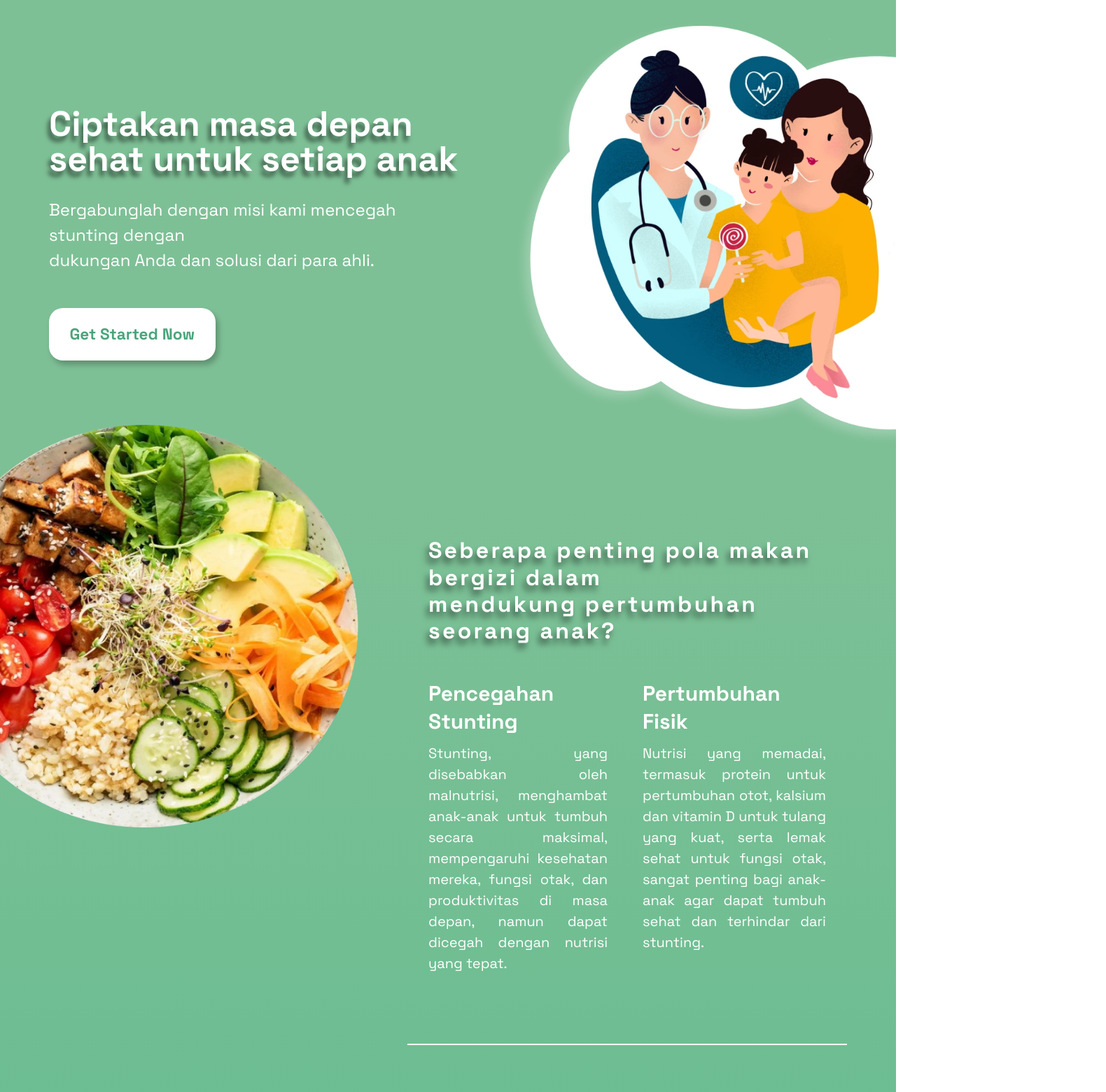
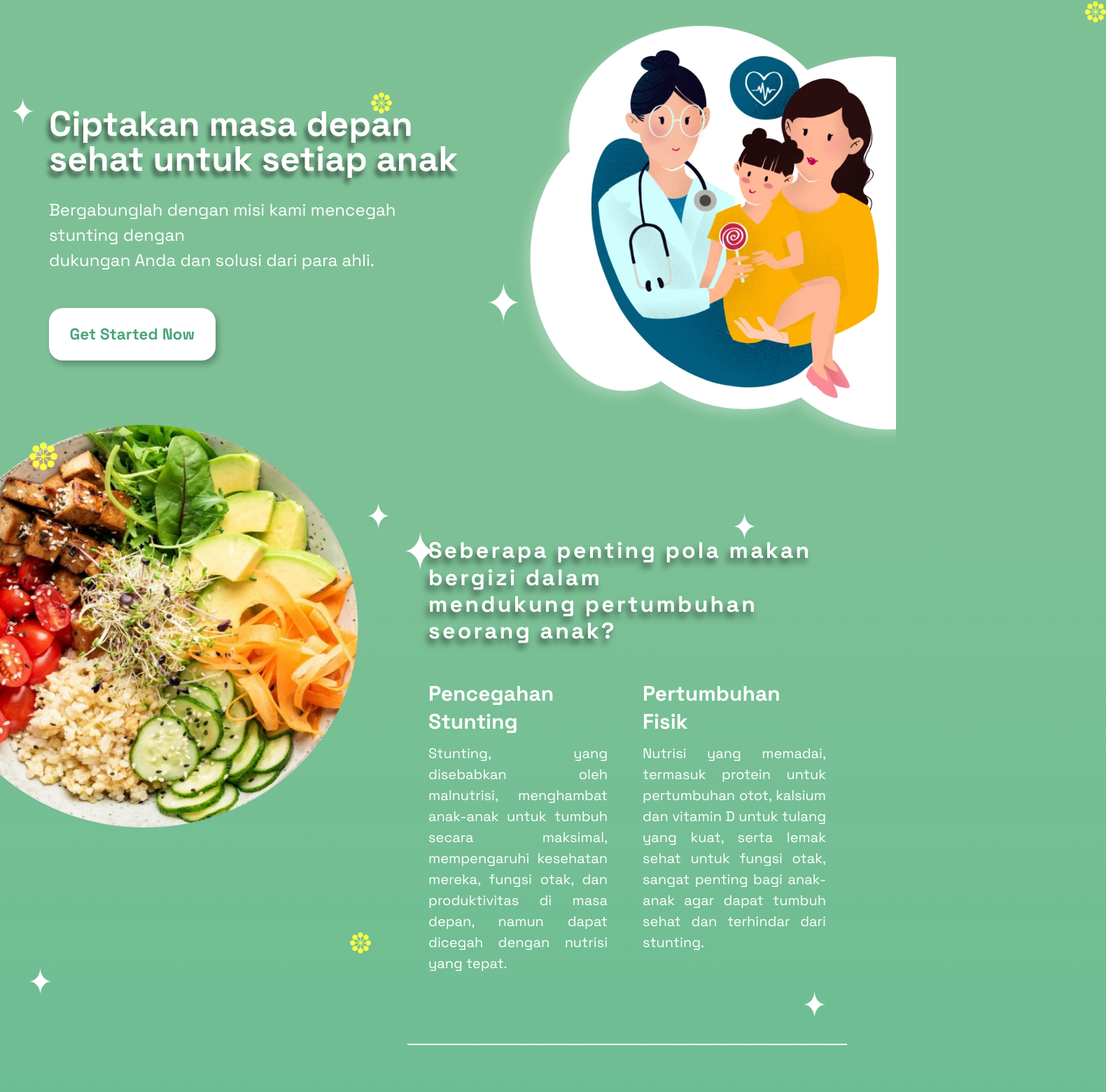
Before and after one commit to fajri-farid/GiziTa-Frontend, a React app: page / in a window 1280 px wide. Shown: the part 118-1678 px from the top of the page at 70% size, 1580 px wide, since content can reach past the window. Built offline with nearby package versions, Linux system fonts and the light colour scheme; the HTML template or start-up script is replaced by a standard one.

Commit message:
style: attribute done

```diff
--- a/src/pages/Home.jsx
+++ b/src/pages/Home.jsx
@@ -3,6 +3,159 @@ import "../styles/home.css";
 const Home = () => {
   return (
     <div>
+      {/* hiasan */}
+      <img
+        src="src/assets/Home/Union.svg"
+        alt="Hiasan"
+        className="absolute"
+        style={{
+          top: "250px",
+          left: "530px",
+          width: "30px",
+          zIndex: 10,
+        }}
+      />
+
+      <img
+        src="src/assets/Home/Union.svg"
+        alt="Hiasan"
+        className="absolute"
+        style={{
+          top: "120px",
+          left: "1550px",
+          width: "30px",
+          zIndex: 10,
+        }}
+      />
+
+      <img
+        src="src/assets/Home/Subtract.svg"
+        alt="Hiasan"
+        className="absolute"
+        style={{
+          top: "257px",
+          left: "17px",
+          width: "32px",
+          height: "40px",
+          zIndex: 10,
+        }}
+      />
+
+      <img
+        src="src/assets/Home/Subtract.svg"
+        alt="Hiasan"
+        className="absolute"
+        style={{
+          top: "520px",
+          left: "696px",
+          width: "48px",
+          height: "60px",
+          zIndex: 10,
+        }}
+      />
+
+      <img
+        src="src/assets/Home/Union.svg"
+        alt="Hiasan"
+        className="absolute"
+        style={{
+          top: "750px",
+          left: "42px",
+          width: "40px",
+          zIndex: 10,
+        }}
+      />
+
+      <img
+        src="src/assets/Home/Subtract.svg"
+        alt="Hiasan"
+        className="absolute"
+        style={{
+          top: "835px",
+          left: "525px",
+          width: "32px",
+          height: "40px",
+          zIndex: 10,
+        }}
+      />
+
+      <img
+        src="src/assets/Home/Subtract.svg"
+        alt="Hiasan"
+        className="absolute"
+        style={{
+          top: "875px",
+          left: "577px",
+          width: "48px",
+          height: "60px",
+          zIndex: 10,
+        }}
+      />
+
+      <img
+        src="src/assets/Home/Subtract.svg"
+        alt="Hiasan"
+        className="absolute"
+        style={{
+          top: "850px",
+          right: "200px",
+          width: "32px",
+          height: "40px",
+          zIndex: 10,
+        }}
+      />
+
+      <img
+        src="src/assets/Home/Union.svg"
+        alt="Hiasan"
+        className="absolute"
+        style={{
+          top: "1450px",
+          left: "500px",
+          width: "30px",
+          zIndex: 10,
+        }}
+      />
+
+      <img
+        src="src/assets/Home/Subtract.svg"
+        alt="Hiasan"
+        className="absolute"
+        style={{
+          top: "1500px",
+          left: "42px",
+          width: "32px",
+          height: "40px",
+          zIndex: 10,
+        }}
+      />
+
+      <img
+        src="src/assets/Home/Subtract.svg"
+        alt="Hiasan"
+        className="absolute"
+        style={{
+          top: "1533px",
+          right: "100px",
+          width: "32px",
+          height: "40px",
+          zIndex: 10,
+        }}
+      />
+
+      <img
+        src="src/assets/Home/Subtract.svg"
+        alt="Hiasan"
+        className="absolute"
+        style={{
+          top: "2200px",
+          left: "58px",
+          width: "32px",
+          height: "40px",
+          zIndex: 10,
+        }}
+      />
+
       {/* pertama */}
       <div className="flex justify-between mt-10">
         <div className="m-10 p-4 flex gap-6 flex-col justify-center">
```
Also changed, not shown: src/assets/Home/Subtract.svg (added), src/assets/Home/Union.svg (added).
